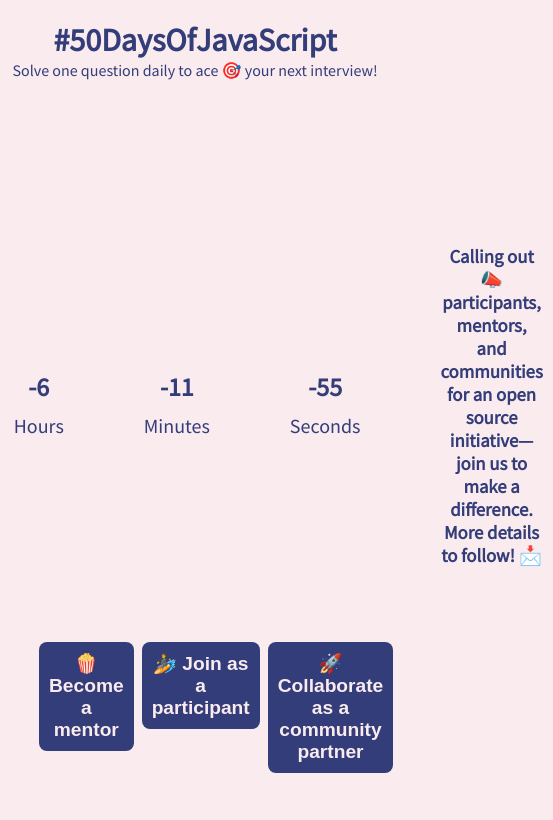
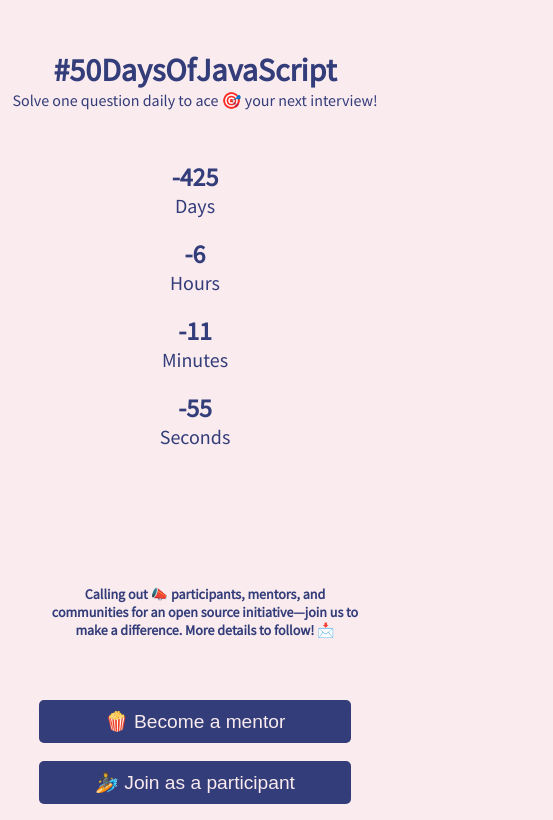
Before and after one commit to vinitshahdeo/50DaysOfJavaScript, a React (Create React App) app: page / in a window 390 px wide. Shown: the top 820 px of the page, 553 px wide, since content can reach past the window. Built offline with nearby package versions, Linux system fonts and the light colour scheme.

Commit message:
Make it responsive #1

```diff
--- a/src/App.css
+++ b/src/App.css
@@ -1,5 +1,5 @@
-@import url('https://fonts.googleapis.com/css2?family=Poppins:wght@400;500;600&display=swap');
-@import url('https://fonts.googleapis.com/css2?family=Source+Sans+Pro&display=swap');
+@import url("https://fonts.googleapis.com/css2?family=Poppins:wght@400;500;600&display=swap");
+@import url("https://fonts.googleapis.com/css2?family=Source+Sans+Pro&display=swap");
 
 * {
   box-sizing: border-box;
@@ -9,18 +9,18 @@
 
 html,
 body {
-  background-color: #FAEBEFFF;
-  color: #333D79FF;
+  background-color: #faebefff;
+  color: #333d79ff;
 }
 
 .App {
-  font-family: 'Source Sans Pro', sans-serif;
+  font-family: "Source Sans Pro", sans-serif;
 }
 
 .Title {
   text-align: center;
   margin: 3px;
-  margin-top:  20px;
+  margin-top: 20px;
   /* font-family: 'Poppins', sans-serif; */
 }
 
@@ -30,7 +30,7 @@ body {
 
 .timer {
   align-items: center;
-  display:flex;
+  display: flex;
   display: flex;
   height: 70vh;
   margin-top: 8px;
@@ -38,10 +38,10 @@ body {
   text-align: center;
   width: auto;
 }
-.container_2{
+.container_2 {
   align-items: center;
-  display:flex;
   display: flex;
+  /* display: flex; */
   height: 70vh;
   margin-top: 8px;
   margin-left: 20px;
@@ -49,7 +49,7 @@ body {
   text-align: center;
   width: 550px;
 }
-.container{
+.container {
   display: flex;
   padding: 20px;
   justify-content: center;
@@ -57,12 +57,12 @@ body {
 .box {
   font-weight: 300;
   padding: 40px;
-  color: #333D79FF;
+  color: #333d79ff;
   font-weight: bold;
   font-size: 30px;
 }
 
-.buttons{
+.buttons {
   display: flex;
   justify-content: space-evenly;
   gap: 8px;
@@ -71,14 +71,14 @@ body {
   margin-left: 10%;
   margin-right: 10%;
 }
-.btn{
+.btn {
   border-radius: 8px;
   padding: 10px;
-  background-color: #333D79FF;
+  background-color: #333d79ff;
   border: none;
   font-size: 1.2rem;
   font-weight: bolder;
-  color: #FAEBEFFF;
+  color: #faebefff;
 }
 .btn:hover {
   cursor: pointer;
@@ -95,7 +95,7 @@ body {
 
 .text {
   font-size: 20px;
-  color: #333D79FF;
+  color: #333d79ff;
   font-weight: 500;
   font-size: 20px;
 }
@@ -109,5 +109,103 @@ body {
 
 .footer a {
   text-decoration: underline;
-  color: #333D79FF;
+  color: #333d79ff;
 }
+
+@media only screen and (max-width: 600px) {
+  /* Make the font size smaller for smaller screens */
+  h3,
+  button,
+  code {
+    font-size: 14px;
+  }
+
+  /* Center the text in the container_2 div */
+  .container_2 {
+    text-align: center;
+    /* padding: 0 20px; */
+  }
+
+  /* .App {
+    height: 100vh;
+  } */
+
+  h1 {
+    margin-top: 50px;
+  }
+
+  .btn {
+    border-radius: 5px;
+    width: 100%;
+    padding: 10px;
+    background-color: #333d79ff;
+    border: none;
+    font-size: 1.2rem;
+    font-weight: 500;
+    color: #faebefff;
+  }
+
+  .container {
+    flex-direction: column;
+  }
+
+  .container_2 {
+    width: auto;
+  }
+
+  .timer,
+  .container_2 {
+    height: 35vh;
+    width: auto;
+  }
+
+  .box {
+    font-weight: 300;
+    padding: 10px;
+    color: #333d79ff;
+    font-weight: bold;
+    font-size: 10px;
+  }
+
+  .timer {
+    flex-direction: column;
+    margin-bottom: 20px;
+  }
+
+  /* Stack the buttons on top of each other */
+  .buttons {
+    flex-direction: column;
+  }
+
+  /* Add some spacing between the buttons */
+  .buttons .btn {
+    margin-bottom: 10px;
+  }
+}
+
+/* Styles for larger screens */
+@media only screen and (min-width: 601px) {
+  /* Center the text in the Title div */
+  .Title {
+    text-align: center;
+  }
+
+  /* Make the font size larger for larger screens */
+
+  h3,
+  button,
+  code {
+    font-size: 18px;
+  }
+
+  /* Add some spacing between the container_1 and container_2 divs */
+  .container .container_1,
+  .container .container_2 {
+    margin: 20px;
+  }
+
+  /* Give the Timer component more space on larger screens */
+  .container_1 {
+    width: 40%;
+  }
+}
```
Also changed, not shown: 1 other file (tests, documents, lock files or other folders).
